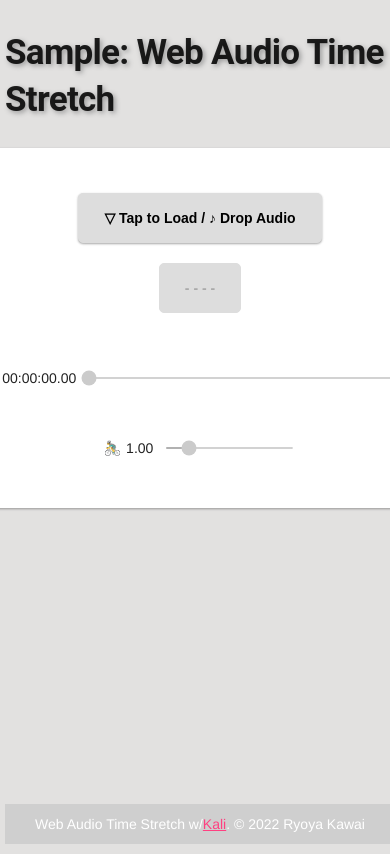
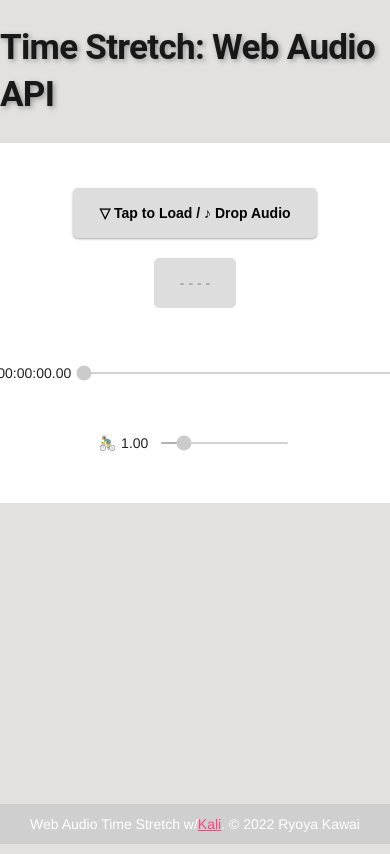
Before and after one commit to ryoyakawai/sample_webaudio_timestretch, a website built with webpack: page dist/index.html in a window 390 px wide. Shown: the top 854 px of the page. Built offline with nearby package versions, Linux system fonts and the light colour scheme.

Commit message:
update: update design

```diff
--- a/dist/index.html
+++ b/dist/index.html
@@ -4,15 +4,29 @@
     <link rel="stylesheet" href="https://fonts.googleapis.com/icon?family=Material+Icons">
     <link rel="stylesheet" href="https://code.getmdl.io/1.3.0/material.indigo-pink.min.css">
     <script defer src="https://code.getmdl.io/1.3.0/material.min.js"></script>
+    <title>Time Stretch: Web Audio API | Sample </title>
+
+    <!-- Twitter Cards -->
+    <meta name="twitter:card" content="summary">
+    <meta name="twitter:title" content="Time Stretch: Web Audio API" />
+    <meta name="twitter:description" content="Time stretch demo on Browser">
+
+    <!-- Open Graph -->
+    <meta property="og:locale" content="ja_JP">
+    <meta property="og:type" content="summary">
+    <meta property="og:title" content="Time Stretch: Web Audio API">
+    <meta property="og:description" content="Time stretch demo on Browser">
+    <meta property="og:url" content="https://ryoyakawai.com/apps/midimsgv/index.html">
+    <meta property="og:site_name" content="Time Stretch">
   </head>
   <body>
     <div class="header_parent_00">
-      <h1 class="shadow">Sample: Web Audio Time Stretch</h1>
+      <h1 class="top-title shadow">Time Stretch: Web Audio API</h1>
     </div>
 
     <!-- -->
     <div id="audio_area_parent" class="audio_area_parent">
-      <div class="card main_ctrl shadow00">
+      <div class="content-parent card main_ctrl shadow00">
         <div class="button_area">
           <button id="loadaudio_button"> ▽ Tap to Load / ♪ Drop Audio</button>
         </div>
@@ -31,6 +45,7 @@
         </div>
       </div>
     </div>
+
     <!-- -->
     <div class="footer">Web Audio Time Stretch w/ <a href="https://github.com/Infinity/Kali" target="_blank">Kali</a>. &copy; 2022 Ryoya Kawai</div>
     <script src="./libs/kali.min.js"></script>
--- a/dist/styles/main.css
+++ b/dist/styles/main.css
@@ -3,6 +3,45 @@ body {
   font-family: arial;
   background: #e2e1e0;
 }
+
+
+/* smaller than */
+@media only screen and (max-width: 560px) {
+  body {
+    padding: 0px;
+  }
+  h1.top-title {
+    /*font-size: 2.5em !important;*/
+    display: inline;
+  }
+  div.shadow00 {
+    box-shadow: unset;
+  }
+  .content-parent {
+    margin: 0px;
+    justify-content: flex-start;
+    padding: 0px;
+  }
+  .footer {
+    position:fixed;
+    bottom: 0;
+    left: 0;
+  }
+}
+
+/* larger than */
+@media only screen and (min-width: 560px) {
+  body {
+    background-color: #e2e1e0;
+  }
+  .content-parent {
+    justify-content: center;
+  }
+  div.shadow00 {
+    box-shadow: 0 1px 3px rgba(0,0,0,0.12), 0 1px 2px rgba(0,0,0,0.24);
+  }
+}
+
 h1.shadow {
   font-size:2.5em;
   font-weight: bold;
@@ -35,10 +74,6 @@ div.audio_area_parent {
 div.main_area {
   width: 80%;
   height: 80%;
-}
-
-div.shadow00 {
-  box-shadow: 0 1px 3px rgba(0,0,0,0.12), 0 1px 2px rgba(0,0,0,0.24);
 }
 
 /* seek_bar_area */
```
